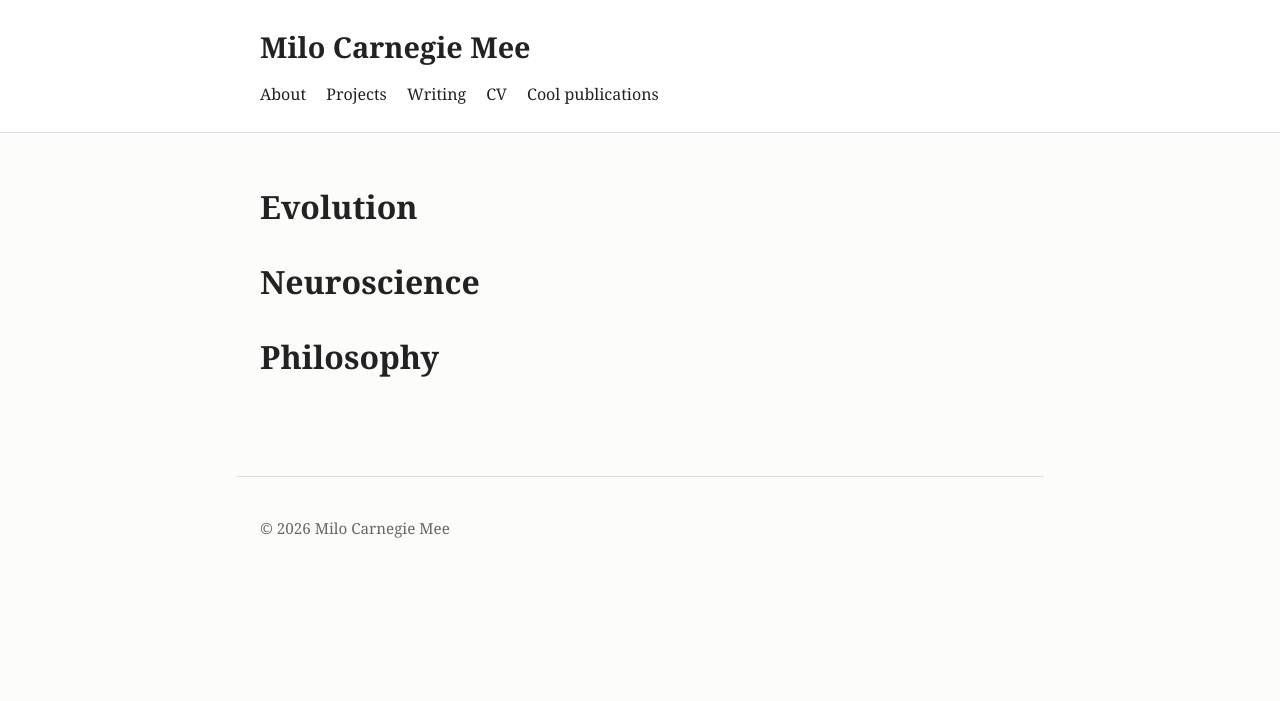
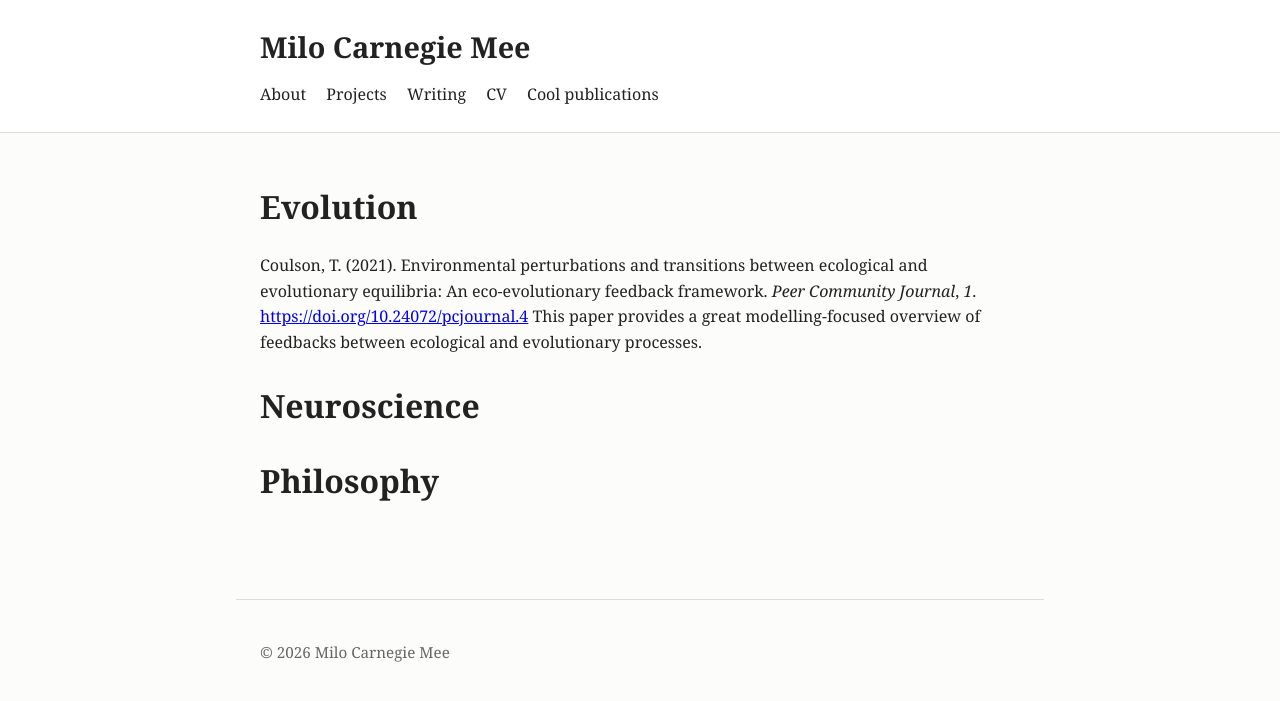
Before and after one commit to Milo-Carnegie-Mee/Milo-Carnegie-Mee.github.io, a Jekyll site: the page built from cool publications.md, in a window 1280 px wide. Shown: the top 701 px of the page. Built offline with Jekyll 4.4.1, drawn with Linux system fonts in a browser that asks for light colours.

Commit message:
Update cool publications.md

```diff
--- a/cool publications.md
+++ b/cool publications.md
@@ -5,6 +5,9 @@ title: cool publications
 
 # Evolution
 
+Coulson, T. (2021). Environmental perturbations and transitions between ecological and evolutionary equilibria: An eco-evolutionary feedback framework. _Peer Community Journal_, _1_. [https://doi.org/10.24072/pcjournal.4](https://doi.org/10.24072/pcjournal.4)
+  This paper provides a great modelling-focused overview of feedbacks between ecological and evolutionary processes.
+
 # Neuroscience
 
 # Philosophy
```
